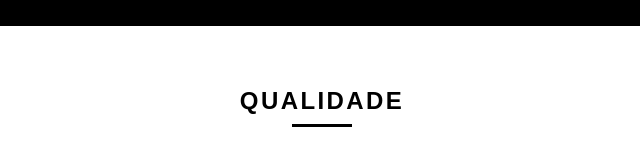
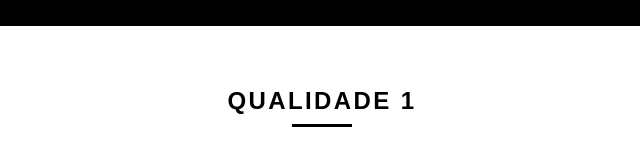
Before and after one commit to mathxx-dev/bikcraft-web, a plain HTML site: page index.html in a window 1280 px wide. Shown: the part 1907-2071 px from the top of the page, 318-958 px from the left. Drawn offline with Linux system fonts and the light colour scheme.

Commit message:
Mudança

```diff
--- a/index.html
+++ b/index.html
@@ -89,7 +89,7 @@
   </section>
 
   <section class="qualidade container">
-    <h2 class="subtitulo">Qualidade</h2>
+    <h2 class="subtitulo">Qualidade 1</h2>
     <img src="img/bikcraft-qualidade.svg" alt="Bikcraft">
     <ul class="qualidade_lista">
       <li class="grid-1-3">
```
